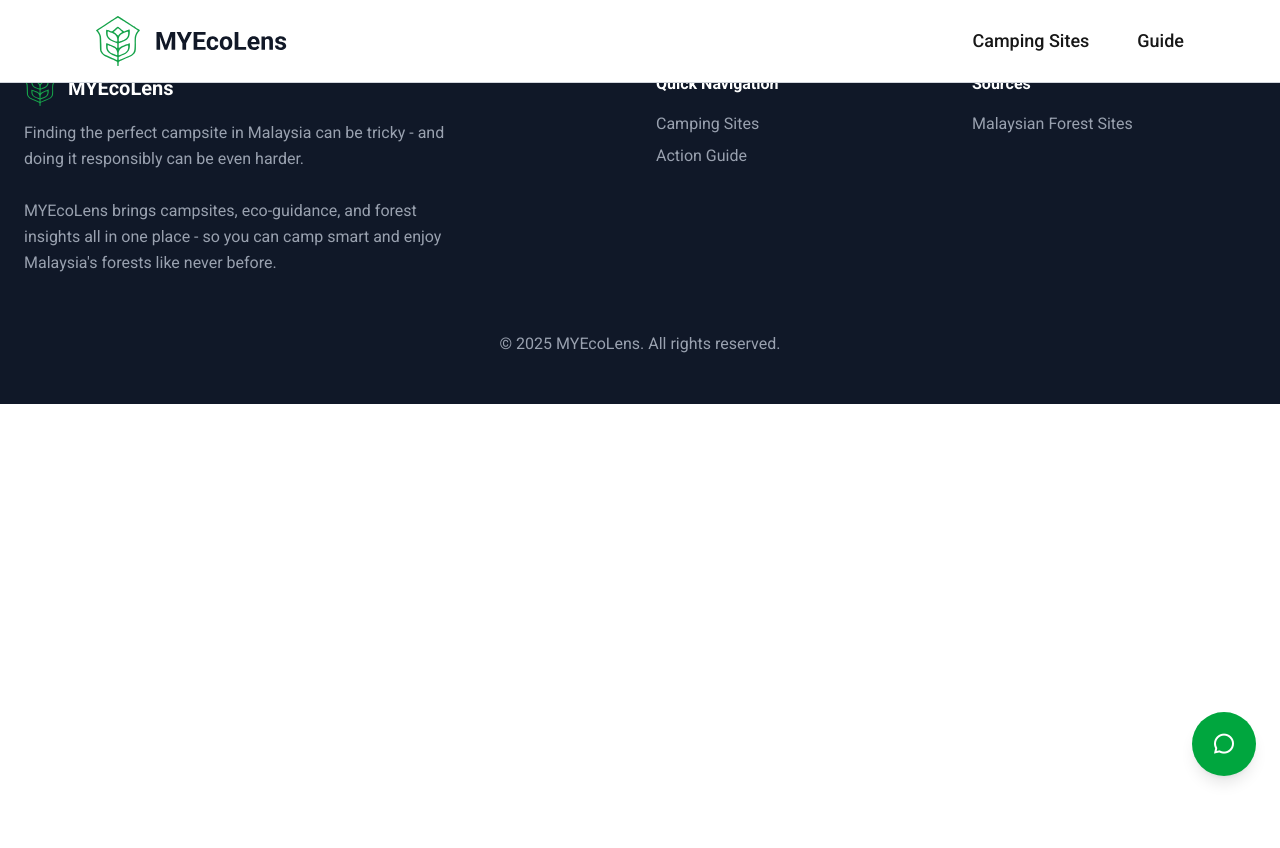
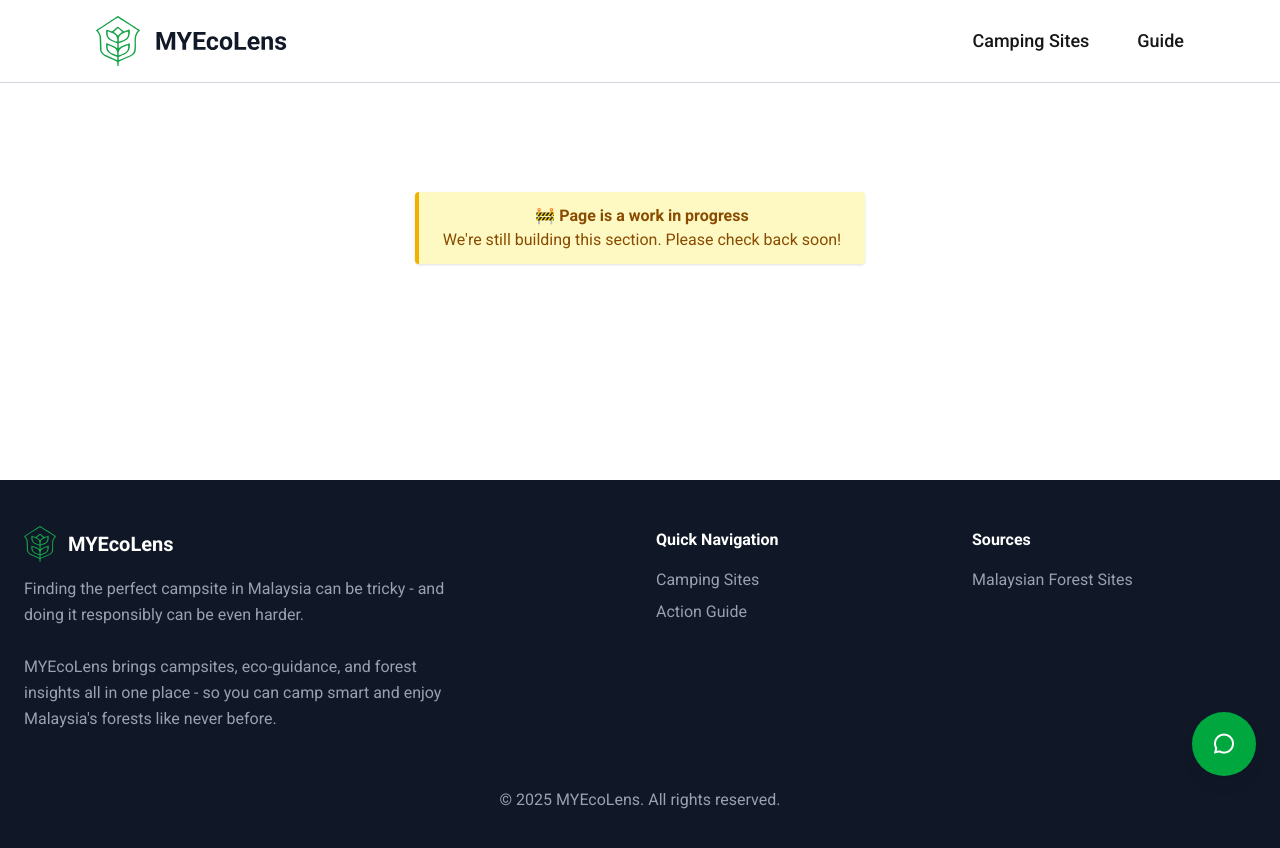
Before and after one commit to khantzeyar/my-ecolens, a Next.js app: page /guide in a window 1280 px wide. Shown: the top 848 px of the page. Before the commit the page ends 800 px from the top, so only its background shows below. Built offline with nearby package versions, Linux system fonts and the light colour scheme.

Commit message:
Added work in progress notice to guide page

```diff
--- a/src/app/guide/page.tsx
+++ b/src/app/guide/page.tsx
@@ -1,8 +1,14 @@
 import React from 'react';
+
 
 const GuidePage = () => {
   return (
-    <div>guide</div>
+    <div className="flex flex-col items-center justify-center min-h-[60vh]">
+      <div className="mb-6 px-6 py-3 bg-yellow-100 border-l-4 border-yellow-500 text-yellow-800 rounded shadow text-center">
+        <span className="font-semibold">🚧 Page is a work in progress</span><br/>
+        We&apos;re still building this section. Please check back soon!
+      </div>
+    </div>
   );
 };
 
```
